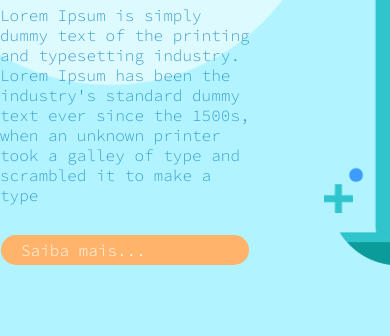
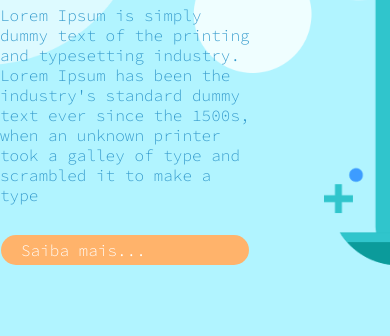
Before and after one commit to ArthurSENAI/Hands-one, a plain HTML site: page Site vida fullstack/index.html in a window 390 px wide. Shown: the part 413-749 px from the top of the page. Drawn offline with Linux system fonts and the light colour scheme.

Commit message:
Update responsive.css

```diff
--- a/Site vida fullstack/assets/css/responsive.css
+++ b/Site vida fullstack/assets/css/responsive.css
@@ -1,8 +1,51 @@
-@media(min-width: 1900px)
+@media(max-width: 1900px)
 {
     body
     {
         background-size: 880px;
     }
+}
 
+@media(max-width: 1700px)
+{
+    body
+    {
+        background-size: 800px;
+    }
 }
+
+@media(max-width: 1550px)
+{
+    body
+    {
+        background-size: 750px;
+    }
+}
+@media(max-width: 1440px)
+{
+    body
+    {
+        background-size: 700px;
+    }
+}
+@media(max-width: 1330px)
+{
+    body
+    {
+        background-size: 650px;
+    }
+}
+@media(max-width: 1220px)
+{
+    body
+    {
+        background-size: 600px;
+    }
+}
+@media(max-width: 1100px)
+{
+    body
+    {
+        background-position-x: -100px !important;
+    }
+}
```
